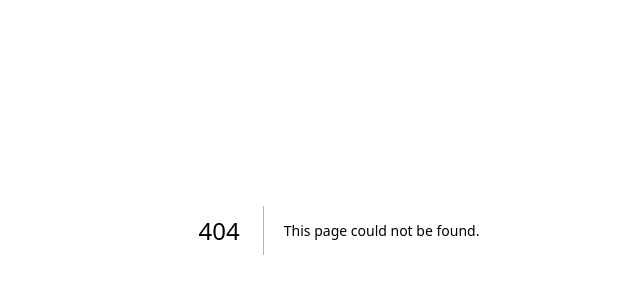
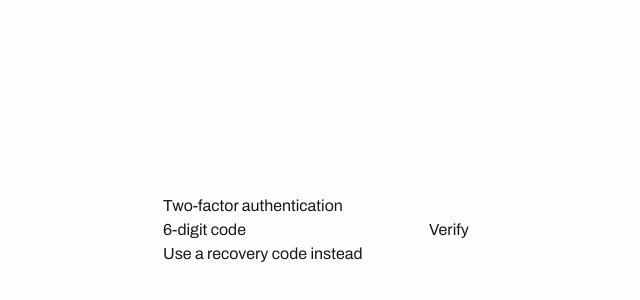
Before and after one commit to Rejinrajeev/zolvex, a Next.js app in the folder apps/web/: page /admin/login/verify in a window 1280 px wide. Before the commit this address had no page. Shown: the part 170-470 px from the top of the page, without its empty margins (301-941 px from the left). Built offline with nearby package versions, Linux system fonts and the light colour scheme.

Commit message:
feat(web): add 2FA setup/verify/recovery page

```diff
--- /dev/null
+++ b/apps/web/app/admin/login/verify/page.tsx
@@ -0,0 +1,173 @@
+"use client";
+
+import { Suspense, useEffect, useState } from "react";
+import { useRouter, useSearchParams } from "next/navigation";
+
+type Phase = "loading-setup" | "enter-setup-code" | "setup-done-enter-login-code" | "enter-login-code";
+
+function VerifyTwoFactorForm() {
+  const router = useRouter();
+  const searchParams = useSearchParams();
+  const needsSetup = searchParams.get("setup") === "1";
+
+  const [phase, setPhase] = useState<Phase>(needsSetup ? "loading-setup" : "enter-login-code");
+  const [otpauthUrl, setOtpauthUrl] = useState<string | null>(null);
+  const [recoveryCodes, setRecoveryCodes] = useState<string[] | null>(null);
+  const [code, setCode] = useState("");
+  const [useRecoveryCode, setUseRecoveryCode] = useState(false);
+  const [error, setError] = useState<string | null>(null);
+  const [submitting, setSubmitting] = useState(false);
+
+  useEffect(() => {
+    if (!needsSetup) return;
+    (async () => {
+      const res = await fetch("/admin/api/auth/2fa/setup", { method: "POST" });
+      if (res.status !== 200) {
+        setError("Could not start 2FA setup. Please log in again.");
+        return;
+      }
+      const data = await res.json();
+      setOtpauthUrl(data.otpauthUrl);
+      setRecoveryCodes(data.recoveryCodes);
+      setPhase("enter-setup-code");
+    })();
+  }, [needsSetup]);
+
+  async function handleSetupCodeSubmit(event: React.FormEvent) {
+    event.preventDefault();
+    setError(null);
+    setSubmitting(true);
+    try {
+      const res = await fetch("/admin/api/auth/2fa/setup/verify", {
+        method: "POST",
+        headers: { "Content-Type": "application/json" },
+        body: JSON.stringify({ code }),
+      });
+      if (res.status === 200) {
+        setCode("");
+        setPhase("setup-done-enter-login-code");
+      } else {
+        setError("That code didn't match. Try again.");
+      }
+    } finally {
+      setSubmitting(false);
+    }
+  }
+
+  async function handleLoginCodeSubmit(event: React.FormEvent) {
+    event.preventDefault();
+    setError(null);
+    setSubmitting(true);
+    try {
+      const path = useRecoveryCode ? "/admin/api/auth/2fa/recovery" : "/admin/api/auth/2fa/login/verify";
+      const res = await fetch(path, {
+        method: "POST",
+        headers: { "Content-Type": "application/json" },
+        body: JSON.stringify({ code }),
+      });
+      if (res.status === 200) {
+        router.push("/admin/dashboard");
+        return;
+      }
+      if (res.status === 423) {
+        setError("Account locked due to too many failed attempts. Try again later.");
+      } else {
+        setError("That code didn't work. Try again.");
+      }
+    } finally {
+      setSubmitting(false);
+    }
+  }
+
+  if (phase === "loading-setup") {
+    return <p>Setting up two-factor authentication…</p>;
+  }
+
+  if (phase === "enter-setup-code" || phase === "setup-done-enter-login-code") {
+    return (
+      <div>
+        <h1>Set up two-factor authentication</h1>
+        {phase === "enter-setup-code" && otpauthUrl && (
+          <>
+            <p>Scan this in your authenticator app:</p>
+            <code style={{ wordBreak: "break-all" }}>{otpauthUrl}</code>
+            {recoveryCodes && (
+              <>
+                <p>Save these recovery codes somewhere safe — they will not be shown again:</p>
+                <ul>
+                  {recoveryCodes.map((rc) => (
+                    <li key={rc}>
+                      <code>{rc}</code>
+                    </li>
+                  ))}
+                </ul>
+              </>
+            )}
+            <form onSubmit={handleSetupCodeSubmit}>
+              <label>
+                Enter the 6-digit code from your app
+                <input
+                  inputMode="numeric"
+                  required
+                  value={code}
+                  onChange={(e) => setCode(e.target.value)}
+                />
+              </label>
+              {error && <p role="alert">{error}</p>}
+              <button type="submit" disabled={submitting}>
+                {submitting ? "Verifying…" : "Enable 2FA"}
+              </button>
+            </form>
+          </>
+        )}
+        {phase === "setup-done-enter-login-code" && (
+          <>
+            <p>2FA is now enabled. Enter a fresh code from your app to finish signing in.</p>
+            <form onSubmit={handleLoginCodeSubmit}>
+              <label>
+                6-digit code
+                <input
+                  inputMode="numeric"
+                  required
+                  value={code}
+                  onChange={(e) => setCode(e.target.value)}
+                />
+              </label>
+              {error && <p role="alert">{error}</p>}
+              <button type="submit" disabled={submitting}>
+                {submitting ? "Verifying…" : "Finish signing in"}
+              </button>
+            </form>
+          </>
+        )}
+      </div>
+    );
+  }
+
+  return (
+    <div>
+      <h1>Two-factor authentication</h1>
+      <form onSubmit={handleLoginCodeSubmit}>
+        <label>
+          {useRecoveryCode ? "Recovery code" : "6-digit code"}
+          <input required value={code} onChange={(e) => setCode(e.target.value)} />
+        </label>
+        {error && <p role="alert">{error}</p>}
+        <button type="submit" disabled={submitting}>
+          {submitting ? "Verifying…" : "Verify"}
+        </button>
+      </form>
+      <button type="button" onClick={() => setUseRecoveryCode((v) => !v)}>
+        {useRecoveryCode ? "Use an authenticator code instead" : "Use a recovery code instead"}
+      </button>
+    </div>
+  );
+}
+
+export default function VerifyTwoFactorPage() {
+  return (
+    <Suspense fallback={<p>Loading…</p>}>
+      <VerifyTwoFactorForm />
+    </Suspense>
+  );
+}
```
